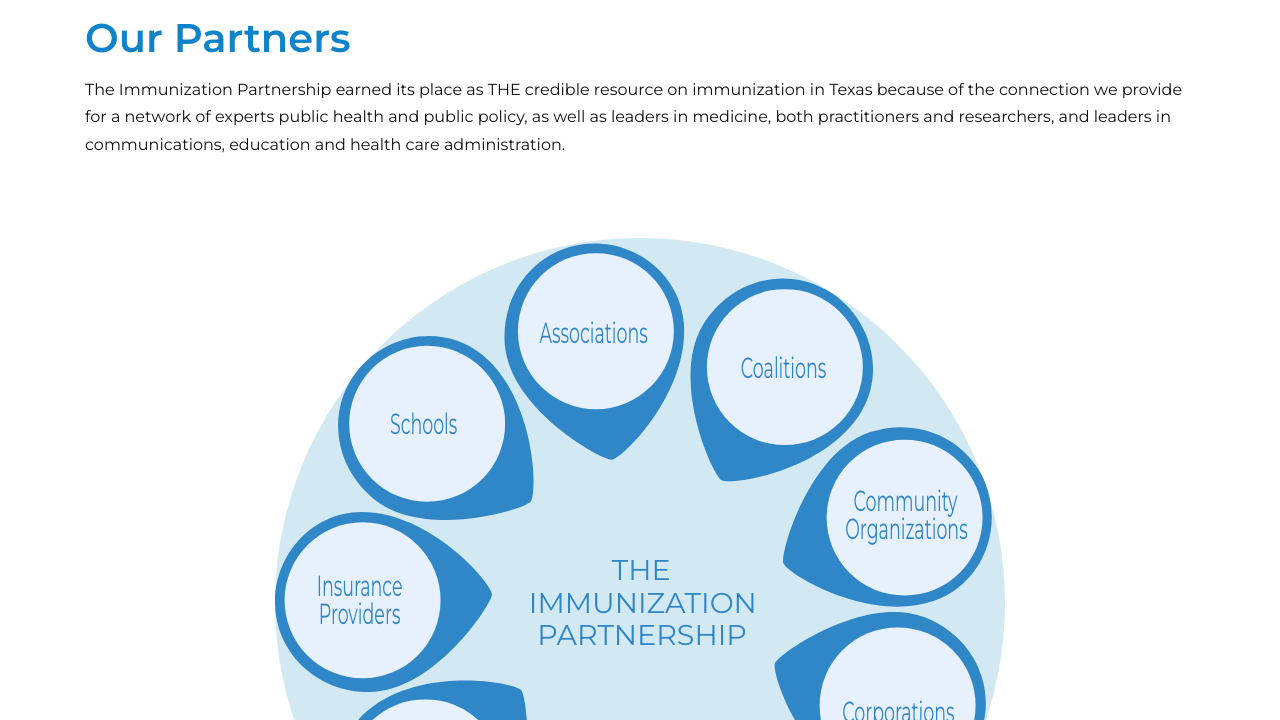
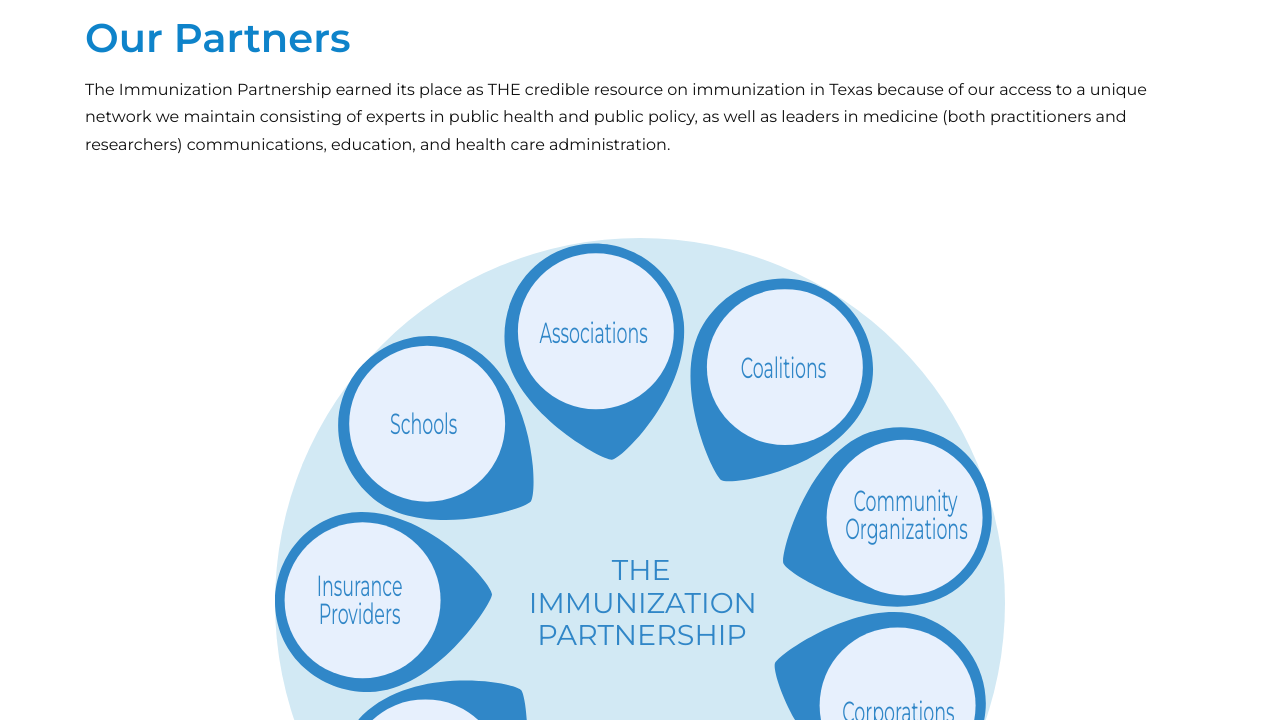
Before and after one commit to aitshuber/immunizecc, a Jekyll site: the page built from how-we-work.html, in a window 1280 px wide and 900 px high, scrolled down 880 px, cut to the strip 180-900 px from the top of the window. Built offline with Jekyll 4.4.1, drawn with Linux system fonts in a browser that asks for light colours; some web fonts are replaced; a script that is not in the unit is left out; comment, search, counter and statistics services are not loaded.

Commit message:
Updated 'how-we-work.html' via CloudCannon

```diff
--- a/how-we-work.html
+++ b/how-we-work.html
@@ -27,7 +27,7 @@
       Our Partners
     </h2>
     <p class="editable">
-      The Immunization Partnership earned its place as THE credible resource on immunization in Texas because of the connection we provide for a network of experts public health and public policy, as well as leaders in medicine, both practitioners and researchers, and leaders in communications, education and health care administration.
+      The Immunization Partnership earned its place as THE credible resource on immunization in Texas because of our access to a unique network we maintain consisting of experts in public health and public policy, as well as leaders in medicine (both practitioners and researchers) communications, education, and health care administration.
     </p>
   </div>
 </div>
```
